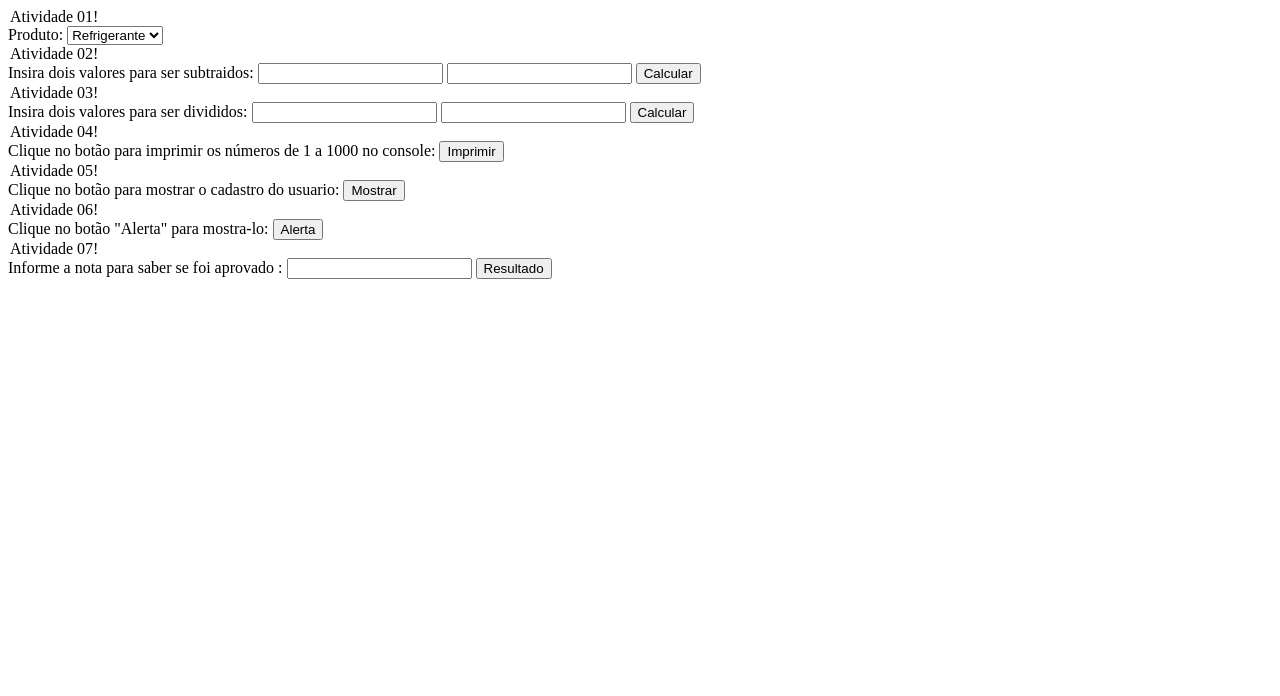
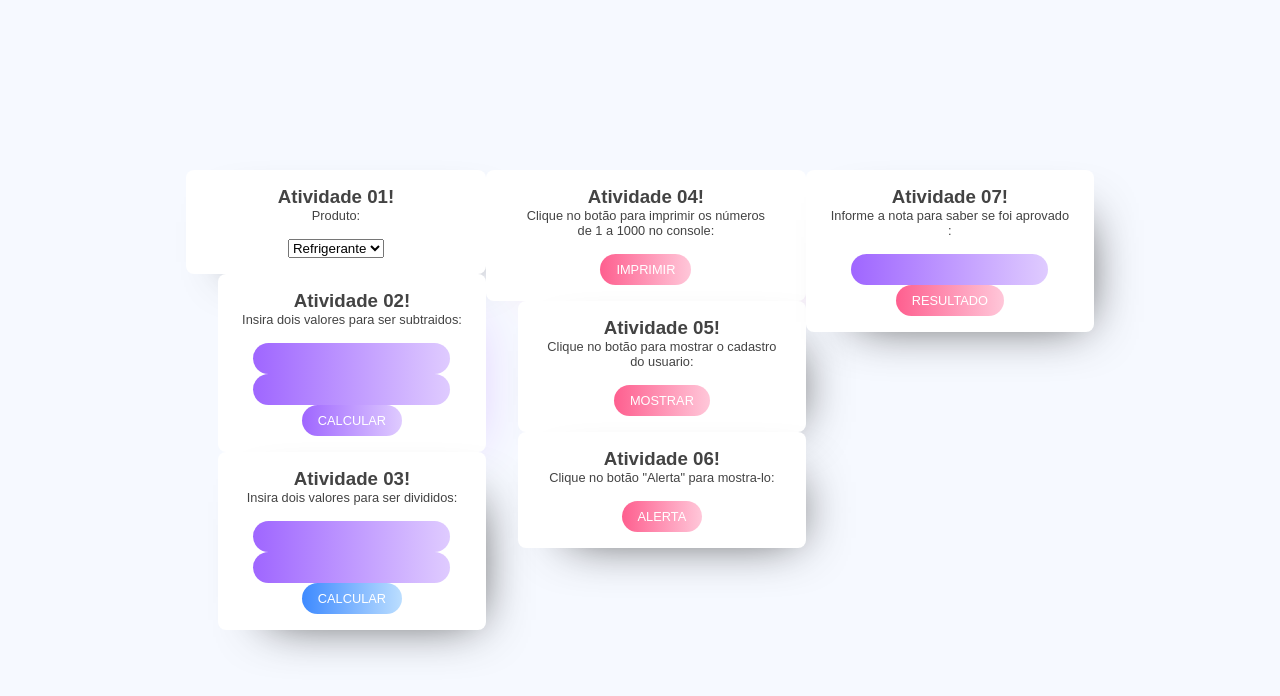
Before and after one commit to sillmarjunior/Atividade.JS, a plain HTML site: page 01-atividade/index.html in a window 1280 px wide. Drawn offline with Linux system fonts and the light colour scheme.

Commit message:
feat: criar atyle.

```diff
--- a/01-atividade/index.html
+++ b/01-atividade/index.html
@@ -6,15 +6,17 @@
     <meta http-equiv="X-UA-Compatible" content="IE=edge">
     <meta name="viewport" content="width=device-width, initial-scale=1.0">
     <script src="site.js"></script>
+    <link rel="stylesheet" href="style.css" type="text/css">
     <title>Atividade EAD</title>
 </head>
 
 <body>
 
-    <form>
-        <div>
+    <form class="cards">
+        <div class="tudo1">
+        <div class="card primeiro">
 
-            <legend>Atividade 01!</legend>
+            <h3>Atividade 01!</h3>
             <label for="motivo">Produto: </label> <select name="selproduto" id="produto"
                 onchange="verificaProduto(this.value)">
                 <option value=1>Refrigerante</option>
@@ -26,59 +28,61 @@
         </div>
 
 
-        <div>
+        <div class="card segundo">
 
-            <legend>Atividade 02!</legend>
+            <h3>Atividade 02!</h3>
             <label for="subtracao"> Insira dois valores para ser subtraidos: </label>
-            <input type="number" id="subtrair1">
-            <input type="number" id="subtrair2">
+            <input type="number" class="seila" id="subtrair1">
+            <input type="number" class="seila" id="subtrair2">
             <button onclick="verificaSubtrair()">Calcular</button>
 
         </div>
 
-        <div>
+        <div class="card terceiro">
 
-            <legend>Atividade 03!</legend>
+            <h3>Atividade 03!</h3>
             <label for="subtracao">Insira dois valores para ser divididos: </label>
             <input type="number" id="dividir1">
             <input type="number" id="dividir2">
             <button onclick="verificaDividir()">Calcular</button>
 
         </div>
+    </div>
+    <div class="tudo2">
+        <div class="card quarto">
 
-        <div>
-
-            <legend>Atividade 04!</legend>
+            <h3>Atividade 04!</h3>
             <label for="imprimir">Clique no botão para imprimir os números de 1 a 1000 no console: </label>
             <button onclick="imprimir()">Imprimir</button>
 
         </div>
 
-        <div>
+        <div class="card quinto">
 
-            <legend>Atividade 05!</legend>
+            <h3>Atividade 05!</h3>
             <label for="cadastro">Clique no botão para mostrar o cadastro do usuario: </label>
             <button onclick="cadastro()">Mostrar</button>
 
         </div>
 
-        <div>
+        <div class="card sexto">
 
-            <legend>Atividade 06!</legend>
+            <h3>Atividade 06!</h3>
             <label for="constate">Clique no botão "Alerta" para mostra-lo: </label>
             <button onclick="constante()">Alerta</button>
 
         </div>
+    </div>
 
-        <div>
+    <div class="tudo3">
+        <div class="card setimo">
 
-            <legend>Atividade 07!</legend>
+            <h3>Atividade 07!</h3>
             <label for="nota">Informe a nota para saber se foi aprovado :</label>
             <input type="number" id="nota">
             <button onclick="validarNota()">Resultado</button>
         </div>
-
-
+    </div>
     </form>
 
 </body>
--- /dev/null
+++ b/01-atividade/style.css
@@ -0,0 +1,141 @@
+* {
+    margin: 0;
+    padding: 0;
+    box-sizing: border-box;
+    font-family: "Poppins", sans-serif;
+}
+
+body {
+    background: #F6F9FF;
+    height: 100vh;
+    width: 100%;
+    display: flex;
+    justify-content: center;
+    align-items: center;
+    color: #434343;
+    font-size: 16px;
+}
+
+form.cards {
+    display: flex;
+    padding: 32px;
+}
+
+form.cards div.card {
+    display: flex;
+    flex-direction: column;
+    align-items: center;
+    text-align: center;
+    background: white;
+    padding: 1rem 1.5rem;
+    border-radius: 8px;
+    max-height: 468px;
+    margin-left: 32px;
+}
+
+form.cards div.card:first-child {
+    margin-left: 0;
+}
+
+form.cards div.card label {
+    font-weight: 300;
+    max-width: 240px;
+    font-size: 80%;
+    margin-bottom: 16px;
+}
+
+form.cards div.card button{
+    padding: 0.5rem 1rem;
+    text-transform: uppercase;
+    border-radius: 32px;
+    border: 0;
+    cursor: pointer;
+    font-size: 80%;
+    font-weight: 500;
+    color: #fff;
+    margin-bottom: 16px 0;
+}
+
+form.cards div.card input{
+    padding: 0.5rem 1rem;
+    text-transform: uppercase;
+    border-radius: 32px;
+    border: 0;
+    cursor: pointer;
+    font-size: 80%;
+    font-weight: 500;
+    color: #fff;
+    margin-bottom: 16px 0;
+}
+
+form.cards div.card input {
+    background: linear-gradient(to right, #9F66FF, #DFCBFF);
+}
+
+
+form.cards div.card.primeiro select option {
+    background: linear-gradient(to right, #9F66FF, #DFCBFF);
+}
+form.cards div.card.segundo button {
+    background: linear-gradient(to right, #9F66FF, #DFCBFF);
+}
+form.cards div.card.terceiro button {
+    background: linear-gradient(to right, #3E8AFF, #BBDEFF);
+}
+form.cards div.card.quarto button {
+    background: linear-gradient(to right, #FE5F8F, #FFC7D9);
+}
+form.cards div.card.quinto button {
+    background: linear-gradient(to right, #FE5F8F, #FFC7D9);
+}
+form.cards div.card.sexto button {
+    background: linear-gradient(to right, #FE5F8F, #FFC7D9);
+}
+form.cards div.card.setimo button {
+    background: linear-gradient(to right, #FE5F8F, #FFC7D9);
+}
+
+form.cards div.card.primeiro {
+    box-shadow: 20px 20px 50px -30px #3c3c3c;
+}
+form.cards div.card.segundo {
+    box-shadow: 20px 20px 50px -30px #DBC4FF;
+}
+form.cards div.card.terceiro {
+    box-shadow: 20px 20px 50px -30px #3c3c3c;
+}
+form.cards div.card.quarto {
+    box-shadow: 20px 20px 50px -30px #FFC1D5;
+}
+form.cards div.card.quinto {
+    box-shadow: 20px 20px 50px -30px #3c3c3c;
+}
+form.cards div.card.sexto {
+    box-shadow: 20px 20px 50px -30px #3c3c3c;
+}
+form.cards div.card.setimo {
+    box-shadow: 20px 20px 50px -30px #3c3c3c;
+}
+
+@media screen and (max-width: 720px) {
+    form.cards {
+        flex-direction: column;
+    }
+
+    form.cards div.card {
+        margin-left: 10;
+        margin-bottom: 32px;
+    }
+
+    form.cards div.card:last-child {
+        margin-bottom: 0;
+    }
+
+    form.cards div.card button {
+        font-size: 70%;
+    }
+.tudo1{
+    display: flex;
+    flex-direction: row;
+}
+}
```
